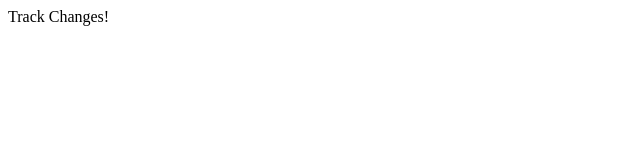
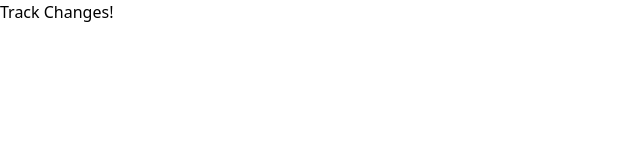
Before and after one commit to shubhkr271/site-one, a website: page index.html in a window 1280 px wide. Shown: the full height of the page, 0-640 px from the left. Drawn offline with Linux system fonts and the light colour scheme.

Commit message:
Initialize Tailwind

```diff
--- a/index.html
+++ b/index.html
@@ -4,6 +4,7 @@
     <meta charset="UTF-8">
     <meta name="viewport" content="width=device-width, initial-scale=1.0">
     <title>Welcome!</title>
+    <link rel="stylesheet" href="./src/output.css">
 </head>
 <body>
     Track Changes!
--- /dev/null
+++ b/package.json
@@ -0,0 +1,6 @@
+{
+  "dependencies": {
+    "@tailwindcss/cli": "^4.2.1",
+    "tailwindcss": "^4.2.1"
+  }
+}
--- /dev/null
+++ b/src/input.css
@@ -0,0 +1 @@
+@import "tailwindcss";
```
Also changed, not shown: src/output.css (added), 1 other file.
